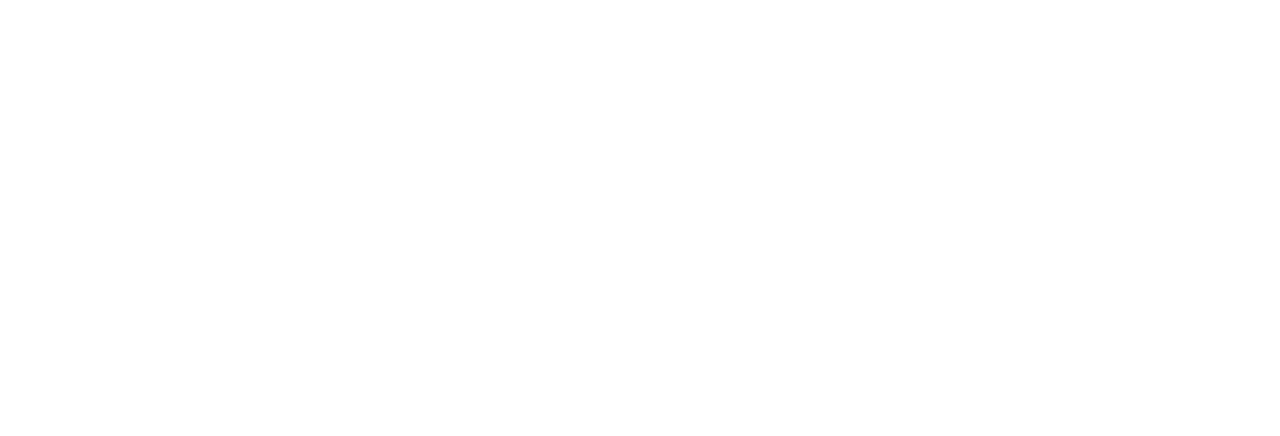
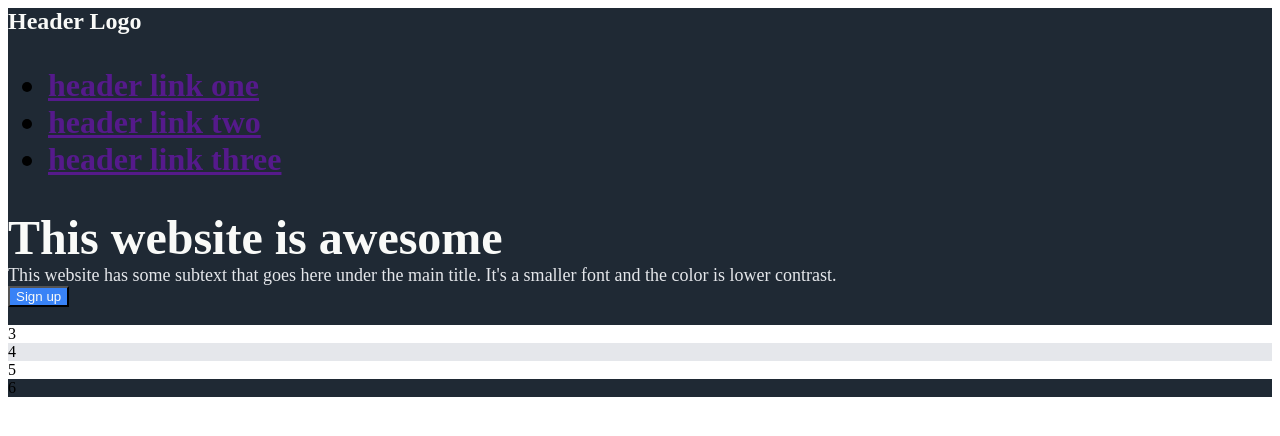
Before and after one commit to kingnuveaux/Foundations-Landing-Page, a plain HTML site: page index.html in a window 1280 px wide. Drawn offline with Linux system fonts and the light colour scheme.

Commit message:
Added img folder and updated css and html

```diff
--- a/css/styles.css
+++ b/css/styles.css
@@ -0,0 +1,50 @@
+body {
+    display: flex;
+    flex-direction: column;
+}
+
+.header {
+    background-color: #1f2934;
+    margin: 0px;
+}
+
+.container1 {
+    background-color: #1f2934;
+}
+
+.container2 {
+}
+
+.container3 {
+
+    background-color: #e5e7eb;
+}
+
+.container4 {
+
+}
+
+.footer {
+    background-color: #1f2934;
+}
+
+.header-logo {
+    font-size: 24px;
+    color: #f9faf8;
+}
+
+.titletext {
+    font-size: 48px;
+    font-weight: 800;
+    color: #f9faf8;
+}
+
+.subtext {
+    font-size: 18px;
+    color: #e5e7eb;
+}
+
+.sign-up-button {
+    background-color: #3882f6;
+    color: #f9faf8;
+}
--- a/index.html
+++ b/index.html
@@ -2,7 +2,7 @@
 <!--[if lt IE 7]>      <html class="no-js lt-ie9 lt-ie8 lt-ie7"> <![endif]-->
 <!--[if IE 7]>         <html class="no-js lt-ie9 lt-ie8"> <![endif]-->
 <!--[if IE 8]>         <html class="no-js lt-ie9"> <![endif]-->
-<!--[if gt IE 8]>      <html class="no-js"> <!--<![endif]-->
+<!--[if gt IE 8]>      <html class="no-js"> <![endif]-->
 <html>
     <head>
         <meta charset="utf-8">
@@ -10,9 +10,38 @@
         <title>Foundations Landing Page</title>
         <meta name="description" content="">
         <meta name="viewport" content="width=device-width, initial-scale=1">
-        <link rel="stylesheet" href="">
+        <link rel="stylesheet" href="css/styles.css">
     </head>
     <body>
-
+        <h1 class="header">
+            <div class="header-logo">Header Logo</div>
+            <ul>
+                <li><a href="">header link one</a></li>
+                <li><a href="">header link two</a></li>
+                <li><a href="">header link three</a></li>
+            </ul>
+        </h1>
+        <div class="container1">
+            <div class="column1">
+            <div class="titletext">This website is awesome</div>
+            <div class="subtext">This website has some subtext that goes here under the main title. It's a smaller font and the color is lower contrast.</div>
+            <button class="sign-up-button">Sign up</button>
+            </div>
+            <div class="column2">
+                <img src="" alt="">
+            </div>
+        </div>
+        <div class="container2">
+            3
+        </div>
+        <div class="container3">
+            4
+        </div>
+        <div class="container4">
+            5
+        </div>
+        <footer class="footer">
+            6
+        </footer>
     </body>
 </html>
```
Also changed, not shown: 1 other file.
